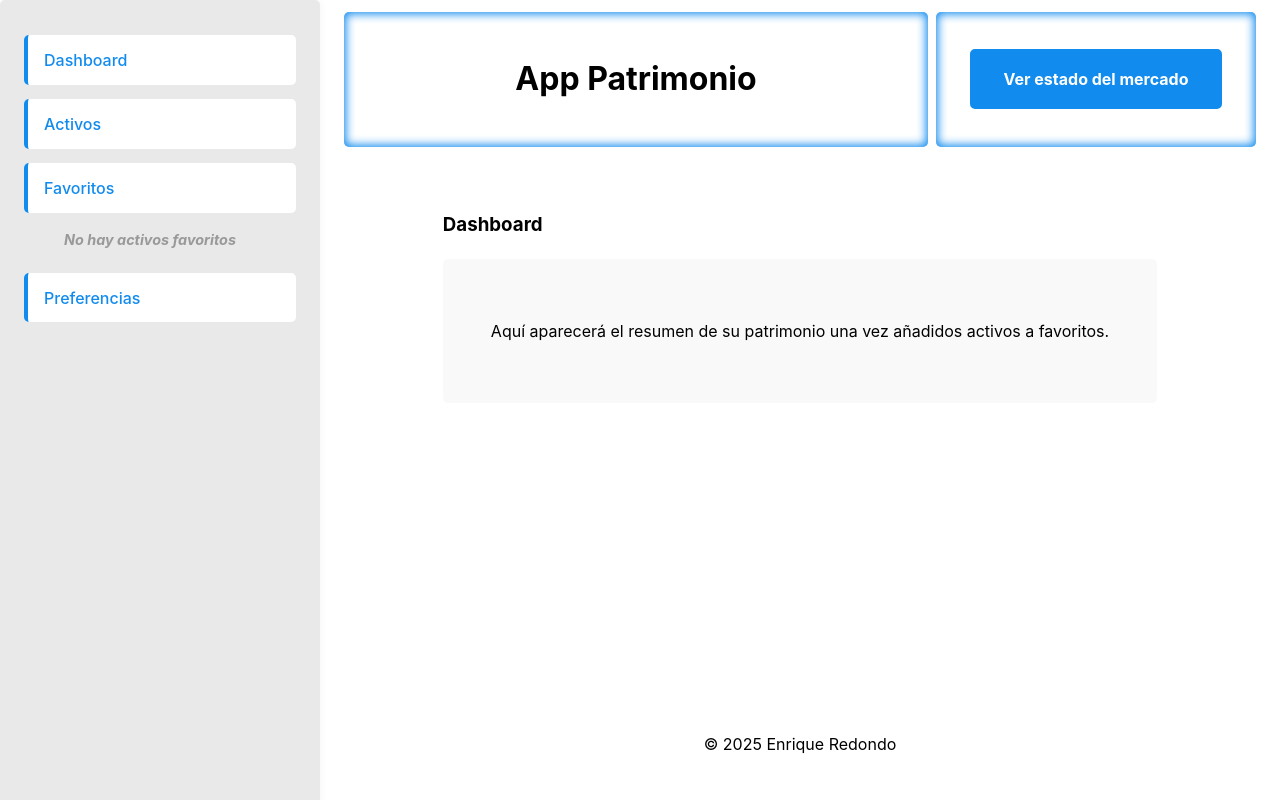
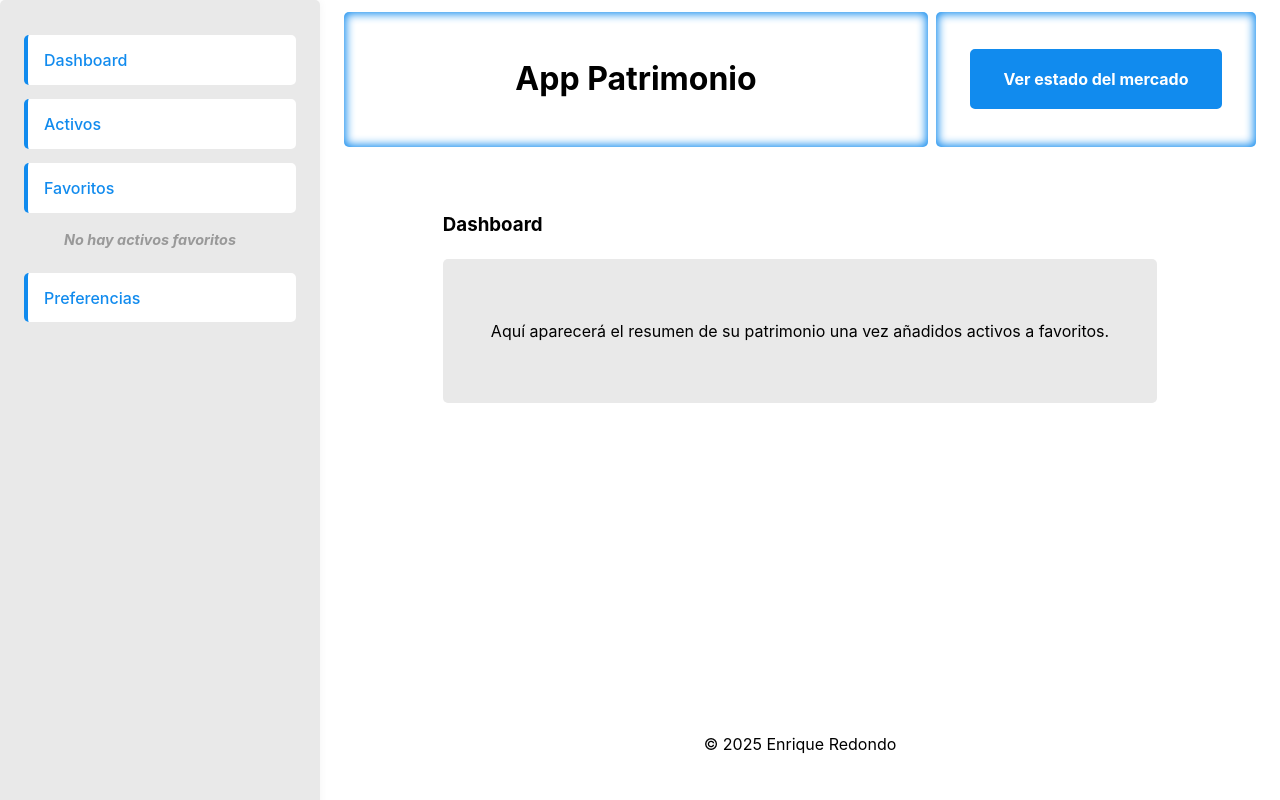
Before and after one commit to cursos-upsa/app-patrimonio, an Angular app in the folder frontend/: page / in a window 1280 px wide. Built offline with nearby package versions, Linux system fonts and the light colour scheme.

Commit message:
style: cambiar color de fondo a variable CSS en el componente del dashboard

```diff
--- a/frontend/src/app/paginas/dashboard/dashboard.component.css
+++ b/frontend/src/app/paginas/dashboard/dashboard.component.css
@@ -1,6 +1,6 @@
 .total, .mensaje-sin-favoritos {
     margin-top: 20px;
     padding: 3em;
-    background-color: #f9f9f9;
+    background-color: var(--color-bg-secondary);
     border-radius: var(--border-radius);
 }
```
